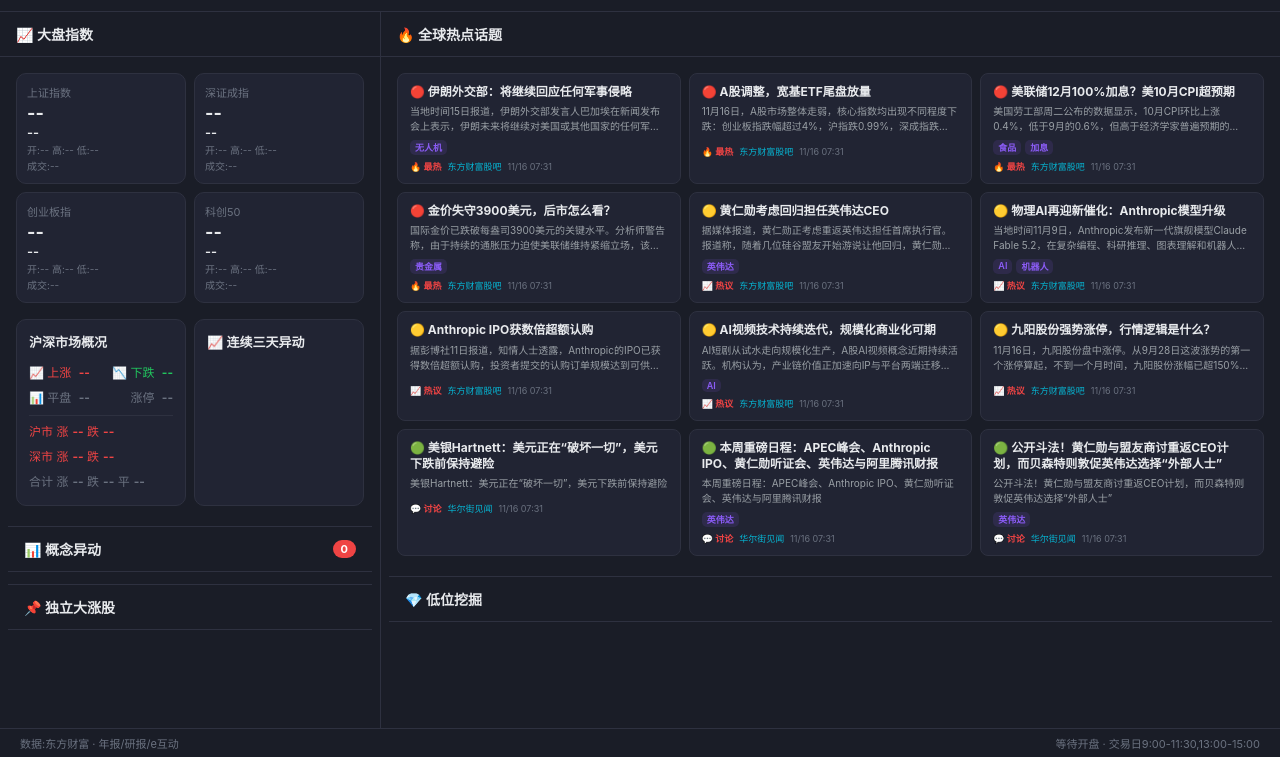
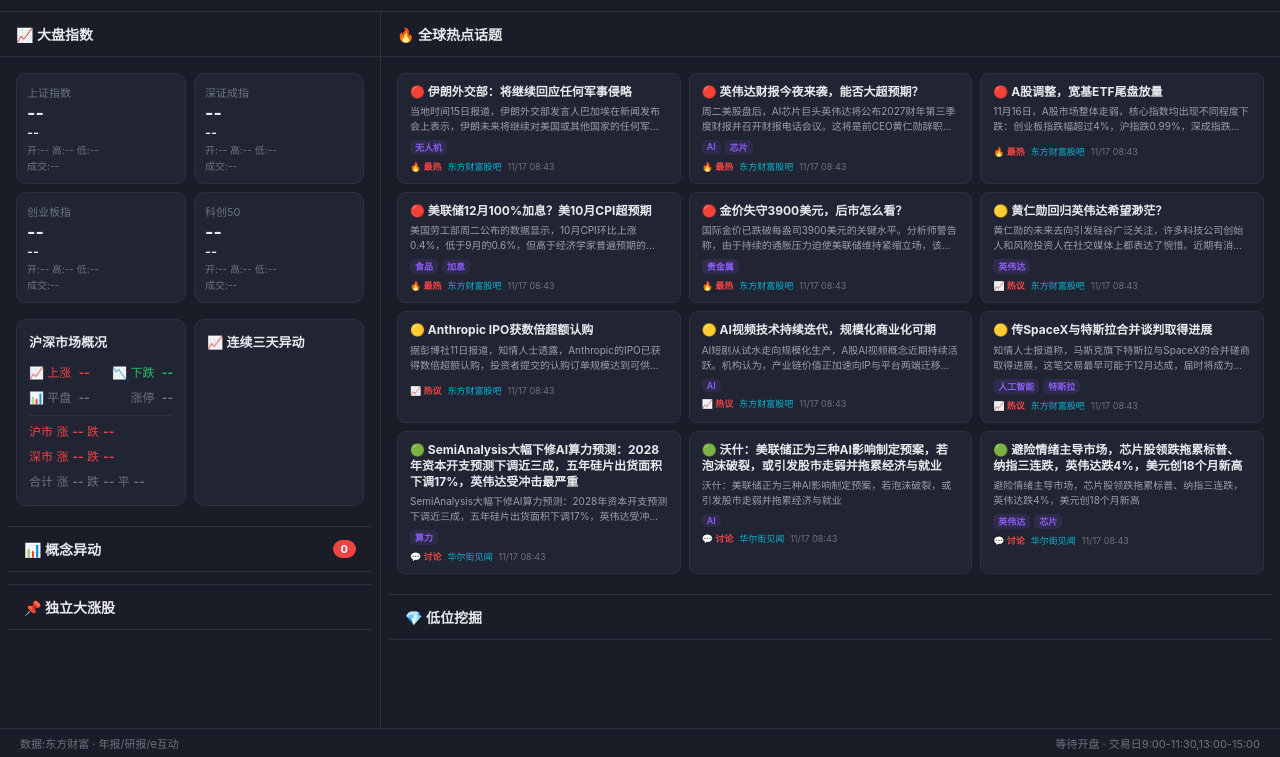
Before and after one commit to yyhhr11/upgraded-doodle, a plain HTML site: page index.html in a window 1280 px wide. Shown: the part 43-800 px from the top of the page. Drawn offline with Linux system fonts and the light colour scheme; no server answers.

Commit message:
auto: 更新热门话题 2026-11-17

```diff
--- a/index.html
+++ b/index.html
@@ -3554,21 +3554,21 @@ function isTrading(){
 function renderAlerts(){const el=document.getElementById('alerts-list');document.getElementById('ab').textContent=S.alerts.length;if(!S.alerts.length){if(el)el.innerHTML='<div class="emp"><div class="ei">👀</div><p>暂无显著异动</p></div>';return}if(el)el.innerHTML=S.alerts.map(a=>{const tops=a.topStocks||[];const cid='mine-'+a.name.replace(/[^a-zA-Z0-9\u4e00-\u9fff]/g,'');return'<div class="acard '+(a.lv==='strong'?'s':a.lv==='medium'?'m':'w')+'" onclick="document.getElementById(&quot;'+cid+'&quot;).scrollIntoView({behavior:&quot;smooth&quot;,block:&quot;start&quot;})"><div class="bn">'+(a.lv==='strong'?'🔴':a.lv==='medium'?'🟡':'🟢')+' '+a.name+'</div><div class="st"><span>涨幅 <span class="sv up">+'+a.change_pct.toFixed(1)+'%</span></span><span>涨停 <span class="sv">'+a.limit_up+'</span>只</span><span>成分 <span class="sv">'+a.total+'</span>只</span><span>得分 <span class="sv">'+a.score+'</span></span></div>'+(a.catalyst?'<div class="reason">'+a.catalyst+'</div>':'')+(tops.length?'<div style="font-size:11px;color:var(--t2);margin-top:6px;line-height:1.6">🔥 领涨：'+tops.map(s=>'<span style="color:'+(s.ch>=9.5?'var(--r)':'var(--t)')+';font-weight:600">'+s.n+'</span><span style="color:'+(s.ch>=0?'var(--r)':'var(--g)')+'">'+(s.ch>=0?'+':'')+s.ch.toFixed(1)+'%</span>').join(' | ')+'</div>':'')+'<div class="ts">'+a.time+'</div></div>'}).join('');}
 
 // ===== 全球热点话题（每日更新） =====
-// 更新日期：2026-11-16
+// 更新日期：2026-11-17
 // 数据来源：东方财富股吧 + 华尔街见闻热门
 const HOT_TOPICS=[
-  {title:'🔴 伊朗外交部：将继续回应任何军事侵略',summary:'当地时间15日报道，伊朗外交部发言人巴加埃在新闻发布会上表示，伊朗未来将继续对美国或其他国家的任何军事侵略予以回应。报道称，伊朗伊斯兰革命卫队15日称对位于巴林的美军基地发动无人机袭击，此举被指进一步加剧了德黑兰与华盛顿之间和平谈判的不确定性，并引发外界对局势升级的担忧。',tags:['无人机'],hot:'🔥 最热',source:'东方财富股吧',time:'11/16 07:31'},
-  {title:'🔴 A股调整，宽基ETF尾盘放量',summary:'11月16日，A股市场整体走弱，核心指数均出现不同程度下跌：创业板指跌幅超过4%，沪指跌0.99%，深成指跌2.41%，科创50指数跌幅超5%。多只宽基ETF尾盘放量成交，沪深300ETF华夏较上一交易日同时刻放量3倍，沪深300ETF华泰柏瑞，较上一交易日同时刻放量1.8倍。',tags:[],hot:'🔥 最热',source:'东方财富股吧',time:'11/16 07:31'},
-  {title:'🔴 美联储12月100%加息？美10月CPI超预期',summary:'美国劳工部周二公布的数据显示，10月CPI环比上涨0.4%，低于9月的0.6%，但高于经济学家普遍预期的0.3%。剔除波动较大的食品和能源价格后，10月核心CPI环比上涨0.3%，与前一个月持平，同样高于市场预期的0.2%。美联储下一次政策会议将于12月8日至9日举行。市场押注美联储12月加息已成定局。',tags:['食品','加息'],hot:'🔥 最热',source:'东方财富股吧',time:'11/16 07:31'},
-  {title:'🔴 金价失守3900美元，后市怎么看？',summary:'国际金价已跌破每盎司3900美元的关键水平。分析师警告称，由于持续的通胀压力迫使美联储维持紧缩立场，该贵金属可能面临进一步的抛售压力。',tags:['贵金属'],hot:'🔥 最热',source:'东方财富股吧',time:'11/16 07:31'},
-  {title:'🟡 黄仁勋考虑回归担任英伟达CEO',summary:'据媒体报道，黄仁勋正考虑重返英伟达担任首席执行官。报道称，随着几位硅谷盟友开始游说让他回归，黄仁勋一直在讨论重返英伟达的可能性。',tags:['英伟达'],hot:'📈 热议',source:'东方财富股吧',time:'11/16 07:31'},
-  {title:'🟡 物理AI再迎新催化：Anthropic模型升级',summary:'当地时间11月9日，Anthropic发布新一代旗舰模型Claude Fable 5.2，在复杂编程、科研推理、图表理解和机器人控制等方面进行升级。Fable 5.2在RoboDojo模拟双臂机器人测试中的成功率达64.9%，较GPT-6 Astra（29.8%）提升一倍多。',tags:['AI','机器人'],hot:'📈 热议',source:'东方财富股吧',time:'11/16 07:31'},
-  {title:'🟡 Anthropic IPO获数倍超额认购',summary:'据彭博社11日报道，知情人士透露，Anthropic的IPO已获得数倍超额认购，投资者提交的认购订单规模达到可供认购股份的数倍。',tags:[],hot:'📈 热议',source:'东方财富股吧',time:'11/16 07:31'},
-  {title:'🟡 AI视频技术持续迭代，规模化商业化可期',summary:'AI短剧从试水走向规模化生产，A股AI视频概念近期持续活跃。机构认为，产业链价值正加速向IP与平台两端迁移。伴随AI视频生成技术持续迭代，AI短剧、AI漫剧正从早期的技术尝试逐步走向规模化生产，AI影视的内容形态也从短剧、漫剧向中长剧、电影及互动影游等方向拓展。',tags:['AI'],hot:'📈 热议',source:'东方财富股吧',time:'11/16 07:31'},
-  {title:'🟡 九阳股份强势涨停，行情逻辑是什么？',summary:'11月16日，九阳股份盘中涨停。从9月28日这波涨势的第一个涨停算起，不到一个月时间，九阳股份涨幅已超150%。期间“羊字辈”股炒作甚嚣尘上，行情逻辑难以用常理理解，股友们将其归为“玄学炒股”。',tags:[],hot:'📈 热议',source:'东方财富股吧',time:'11/16 07:31'},
-  {title:'🟢 美银Hartnett：美元正在“破坏一切”，美元下跌前保持避险',summary:'美银Hartnett：美元正在“破坏一切”，美元下跌前保持避险',tags:[],hot:'💬 讨论',source:'华尔街见闻',time:'11/16 07:31'},
-  {title:'🟢 本周重磅日程：APEC峰会、Anthropic IPO、黄仁勋听证会、英伟达与阿里腾讯财报',summary:'本周重磅日程：APEC峰会、Anthropic IPO、黄仁勋听证会、英伟达与阿里腾讯财报',tags:['英伟达'],hot:'💬 讨论',source:'华尔街见闻',time:'11/16 07:31'},
-  {title:'🟢 公开斗法！黄仁勋与盟友商讨重返CEO计划，而贝森特则敦促英伟达选择“外部人士”',summary:'公开斗法！黄仁勋与盟友商讨重返CEO计划，而贝森特则敦促英伟达选择“外部人士”',tags:['英伟达'],hot:'💬 讨论',source:'华尔街见闻',time:'11/16 07:31'}
+  {title:'🔴 伊朗外交部：将继续回应任何军事侵略',summary:'当地时间15日报道，伊朗外交部发言人巴加埃在新闻发布会上表示，伊朗未来将继续对美国或其他国家的任何军事侵略予以回应。报道称，伊朗伊斯兰革命卫队15日称对位于巴林的美军基地发动无人机袭击，此举被指进一步加剧了德黑兰与华盛顿之间和平谈判的不确定性，并引发外界对局势升级的担忧。',tags:['无人机'],hot:'🔥 最热',source:'东方财富股吧',time:'11/17 08:43'},
+  {title:'🔴 英伟达财报今夜来袭，能否大超预期？',summary:'周二美股盘后，AI芯片巨头英伟达将公布2027财年第三季度财报并召开财报电话会议。这将是前CEO黄仁勋辞职以来，该公司首次举行重大公开活动。市场预计，第三季度，英伟达将实现每股收益（EPS）2.47美元，营收1091.5亿美元，高于去年同期的1.3美元和570亿美元。',tags:['AI','芯片'],hot:'🔥 最热',source:'东方财富股吧',time:'11/17 08:43'},
+  {title:'🔴 A股调整，宽基ETF尾盘放量',summary:'11月16日，A股市场整体走弱，核心指数均出现不同程度下跌：创业板指跌幅超过4%，沪指跌0.99%，深成指跌2.41%，科创50指数跌幅超5%。多只宽基ETF尾盘放量成交，沪深300ETF华夏较上一交易日同时刻放量3倍，沪深300ETF华泰柏瑞，较上一交易日同时刻放量1.8倍。',tags:[],hot:'🔥 最热',source:'东方财富股吧',time:'11/17 08:43'},
+  {title:'🔴 美联储12月100%加息？美10月CPI超预期',summary:'美国劳工部周二公布的数据显示，10月CPI环比上涨0.4%，低于9月的0.6%，但高于经济学家普遍预期的0.3%。剔除波动较大的食品和能源价格后，10月核心CPI环比上涨0.3%，与前一个月持平，同样高于市场预期的0.2%。美联储下一次政策会议将于12月8日至9日举行。市场押注美联储12月加息已成定局。',tags:['食品','加息'],hot:'🔥 最热',source:'东方财富股吧',time:'11/17 08:43'},
+  {title:'🔴 金价失守3900美元，后市怎么看？',summary:'国际金价已跌破每盎司3900美元的关键水平。分析师警告称，由于持续的通胀压力迫使美联储维持紧缩立场，该贵金属可能面临进一步的抛售压力。',tags:['贵金属'],hot:'🔥 最热',source:'东方财富股吧',time:'11/17 08:43'},
+  {title:'🟡 黄仁勋回归英伟达希望渺茫？',summary:'黄仁勋的未来去向引发硅谷广泛关注，许多科技公司创始人和风险投资人在社交媒体上都表达了惋惜。近期有消息称，在多名硅谷盟友的支持下，黄仁勋已经开始讨论重返英伟达的可能性。但日内有知情人士透露，英伟达董事会目前并未考虑让黄仁勋重新担任CEO。',tags:['英伟达'],hot:'📈 热议',source:'东方财富股吧',time:'11/17 08:43'},
+  {title:'🟡 Anthropic IPO获数倍超额认购',summary:'据彭博社11日报道，知情人士透露，Anthropic的IPO已获得数倍超额认购，投资者提交的认购订单规模达到可供认购股份的数倍。',tags:[],hot:'📈 热议',source:'东方财富股吧',time:'11/17 08:43'},
+  {title:'🟡 AI视频技术持续迭代，规模化商业化可期',summary:'AI短剧从试水走向规模化生产，A股AI视频概念近期持续活跃。机构认为，产业链价值正加速向IP与平台两端迁移。伴随AI视频生成技术持续迭代，AI短剧、AI漫剧正从早期的技术尝试逐步走向规模化生产，AI影视的内容形态也从短剧、漫剧向中长剧、电影及互动影游等方向拓展。',tags:['AI'],hot:'📈 热议',source:'东方财富股吧',time:'11/17 08:43'},
+  {title:'🟡 传SpaceX与特斯拉合并谈判取得进展',summary:'知情人士报道称，马斯克旗下特斯拉与SpaceX的合并磋商取得进展，这笔交易最早可能于12月达成，届时将成为史上规模最大的并购案。两家公司董事会及顾问正在讨论合并条款、合并后实体的治理结构等事宜，其共同愿景是充分利用人工智能技术。',tags:['人工智能','特斯拉'],hot:'📈 热议',source:'东方财富股吧',time:'11/17 08:43'},
+  {title:'🟢 SemiAnalysis大幅下修AI算力预测：2028年资本开支预测下调近三成，五年硅片出货面积下调17%，英伟达受冲击最严重',summary:'SemiAnalysis大幅下修AI算力预测：2028年资本开支预测下调近三成，五年硅片出货面积下调17%，英伟达受冲击最严重',tags:['算力'],hot:'💬 讨论',source:'华尔街见闻',time:'11/17 08:43'},
+  {title:'🟢 沃什：美联储正为三种AI影响制定预案，若泡沫破裂，或引发股市走弱并拖累经济与就业',summary:'沃什：美联储正为三种AI影响制定预案，若泡沫破裂，或引发股市走弱并拖累经济与就业',tags:['AI'],hot:'💬 讨论',source:'华尔街见闻',time:'11/17 08:43'},
+  {title:'🟢 避险情绪主导市场，芯片股领跌拖累标普、纳指三连跌，英伟达跌4%，美元创18个月新高',summary:'避险情绪主导市场，芯片股领跌拖累标普、纳指三连跌，英伟达跌4%，美元创18个月新高',tags:['英伟达','芯片'],hot:'💬 讨论',source:'华尔街见闻',time:'11/17 08:43'}
 ];
 
 function renderHotTopics(){
```
